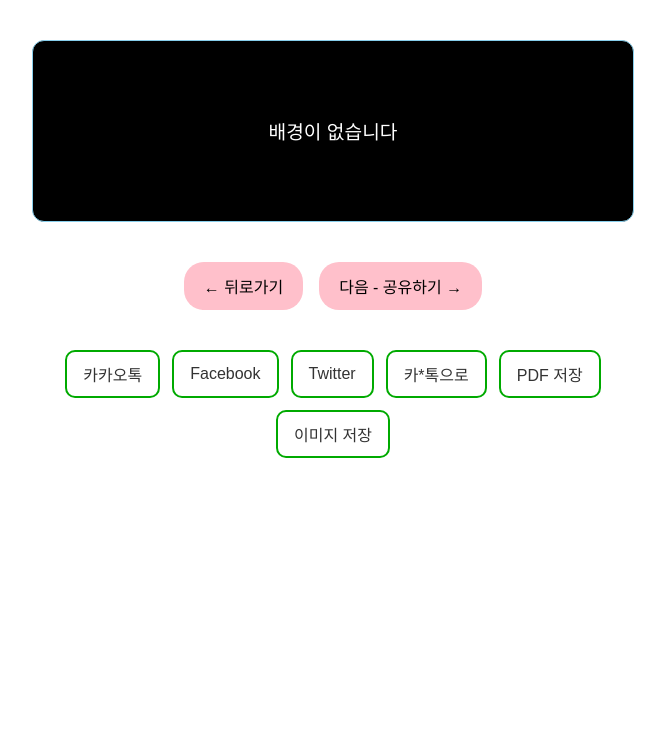
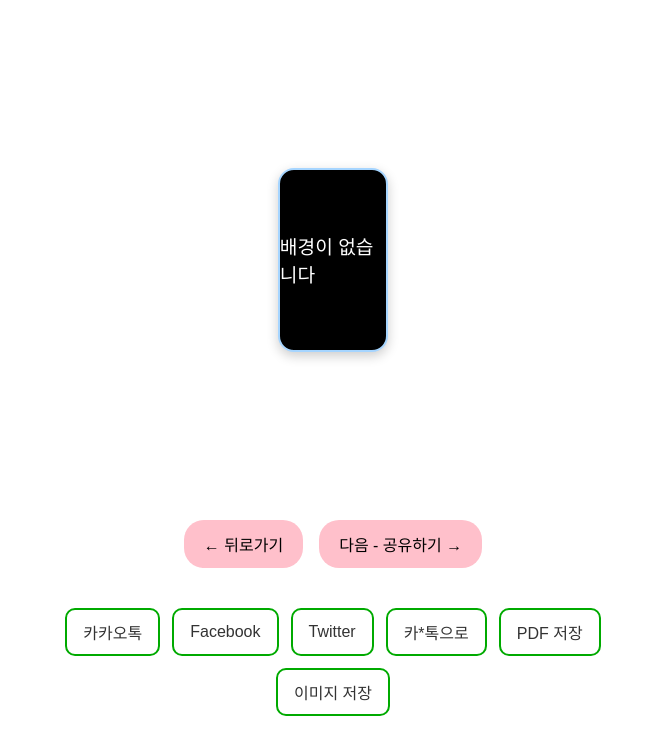
Before and after one commit to xeon-243859/ppongtok-app, a React (Vite) app: page /preview in a window 1280 px wide. Shown: the top 754 px of the page, without its empty margins (307-972 px from the left). Built offline with nearby package versions, Linux system fonts and the light colour scheme.

Commit message:
fix: moving-box 크기 조정 및 중앙 배치

```diff
--- a/src/pages/PreviewPage.css
+++ b/src/pages/PreviewPage.css
@@ -6,26 +6,53 @@
 }
 
 .media-box {
-  width: 100%;
   display: flex;
   justify-content: center;
+  align-items: center;
+  min-height: 60vh; /* 화면 가운데로 올리기 */
 }
 
 .moving-box {
-  width: 100%;
-  max-width: 600px;
-  aspect-ratio: 16 / 9;
-  border: 1px solid skyblue;
-  border-radius: 12px;
+  max-width: 80%;
+  max-height: 60vh;
   overflow: hidden;
-  position: relative;
-  background: black;
+  border-radius: 16px;
+  box-shadow: 0 4px 12px rgba(0, 0, 0, 0.2);
+  display: flex;
+  align-items: center;
+  justify-content: center;
+  background-color: black;
 }
 
 .media-display {
   width: 100%;
-  height: 100%;
-  object-fit: cover;
+  height: auto;
+  border-radius: 12px;
+}
+
+.media-box {
+  display: flex;
+  justify-content: center;
+  align-items: center;
+  min-height: 60vh; /* 화면 가운데로 올리기 */
+}
+
+.moving-box {
+  max-width: 80%;
+  max-height: 60vh;
+  overflow: hidden;
+  border-radius: 16px;
+  box-shadow: 0 4px 12px rgba(0, 0, 0, 0.2);
+  display: flex;
+  align-items: center;
+  justify-content: center;
+  background-color: black;
+}
+
+.media-display {
+  width: 100%;
+  height: auto;
+  border-radius: 12px;
 }
 
 .scrolling-message-bottom {
```
